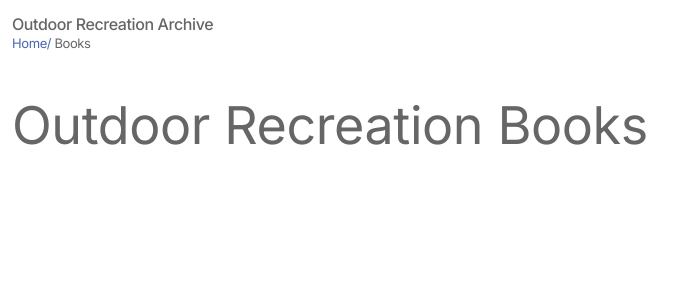
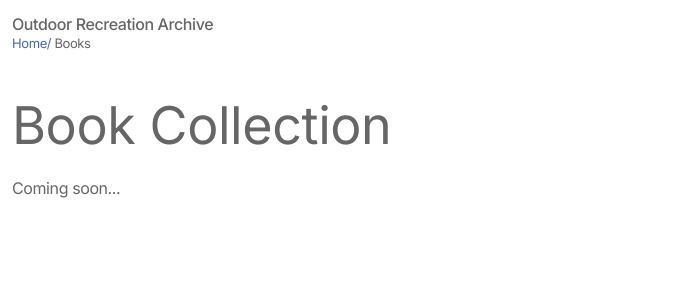
Before and after one commit to gabewolford/outdoor-recreation-archive, a Next.js app: page /books in a window 1280 px wide. Shown: the top 300 px of the page, without its empty margins (0-697 px from the left). Built offline with nearby package versions, Linux system fonts and the light colour scheme.

Commit message:
books page and layout updated

```diff
--- a/src/app/books/layout.js
+++ b/src/app/books/layout.js
@@ -5,7 +5,7 @@ export default function Layout({ children }) {
   return (
     <main className="p-3 text-gray-main">
       <TheHeader />
-      <BreadcrumbsWithTitle title="Outdoor Recreation Books" />
+      <BreadcrumbsWithTitle title="Book Collection" />
       {children}
     </main>
   );
--- a/src/app/books/page.js
+++ b/src/app/books/page.js
@@ -1,3 +1,3 @@
 export default function BooksIndexPage() {
-  return <></>;
+  return <p>Coming soon...</p>;
 }
```
